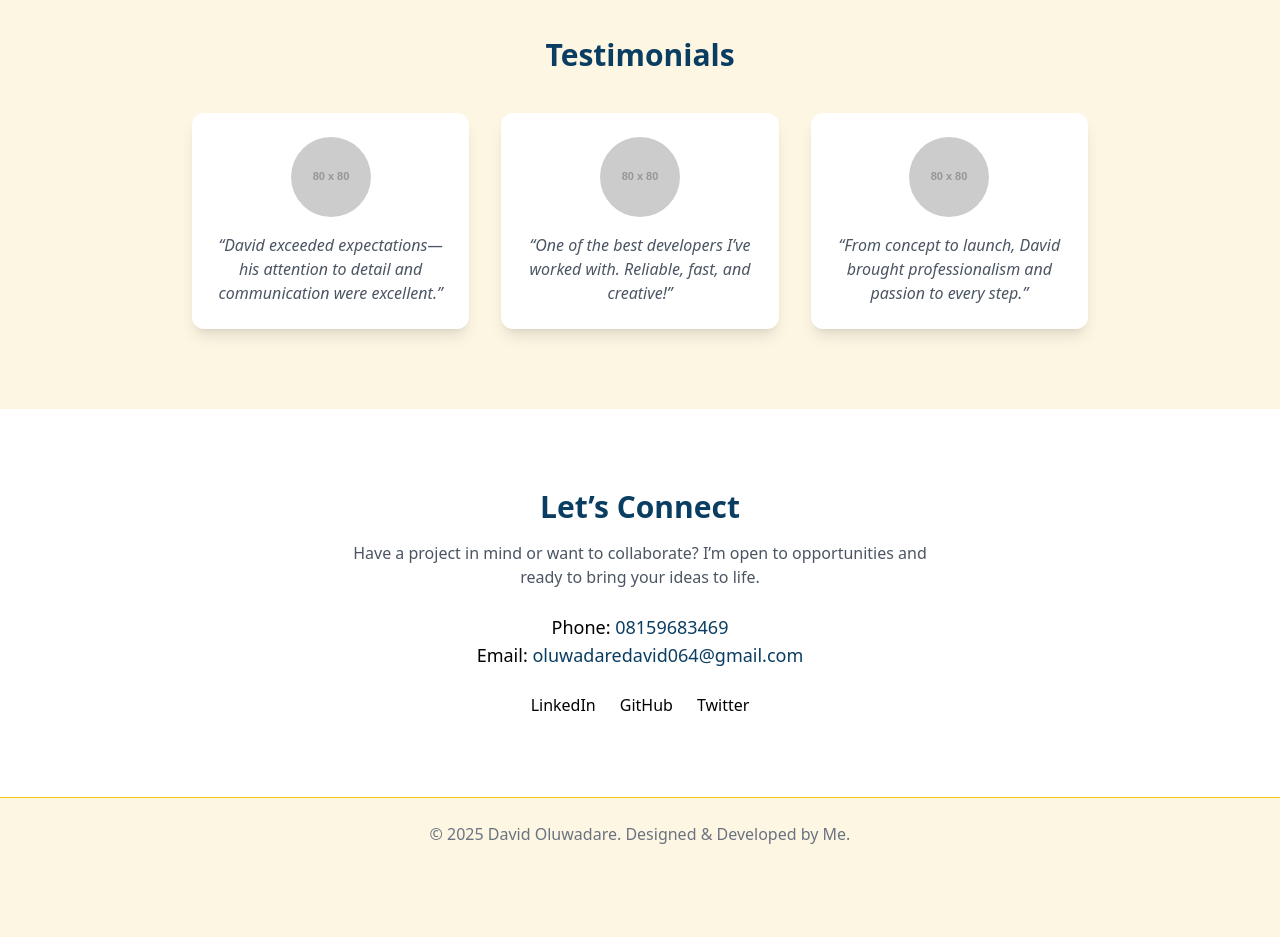
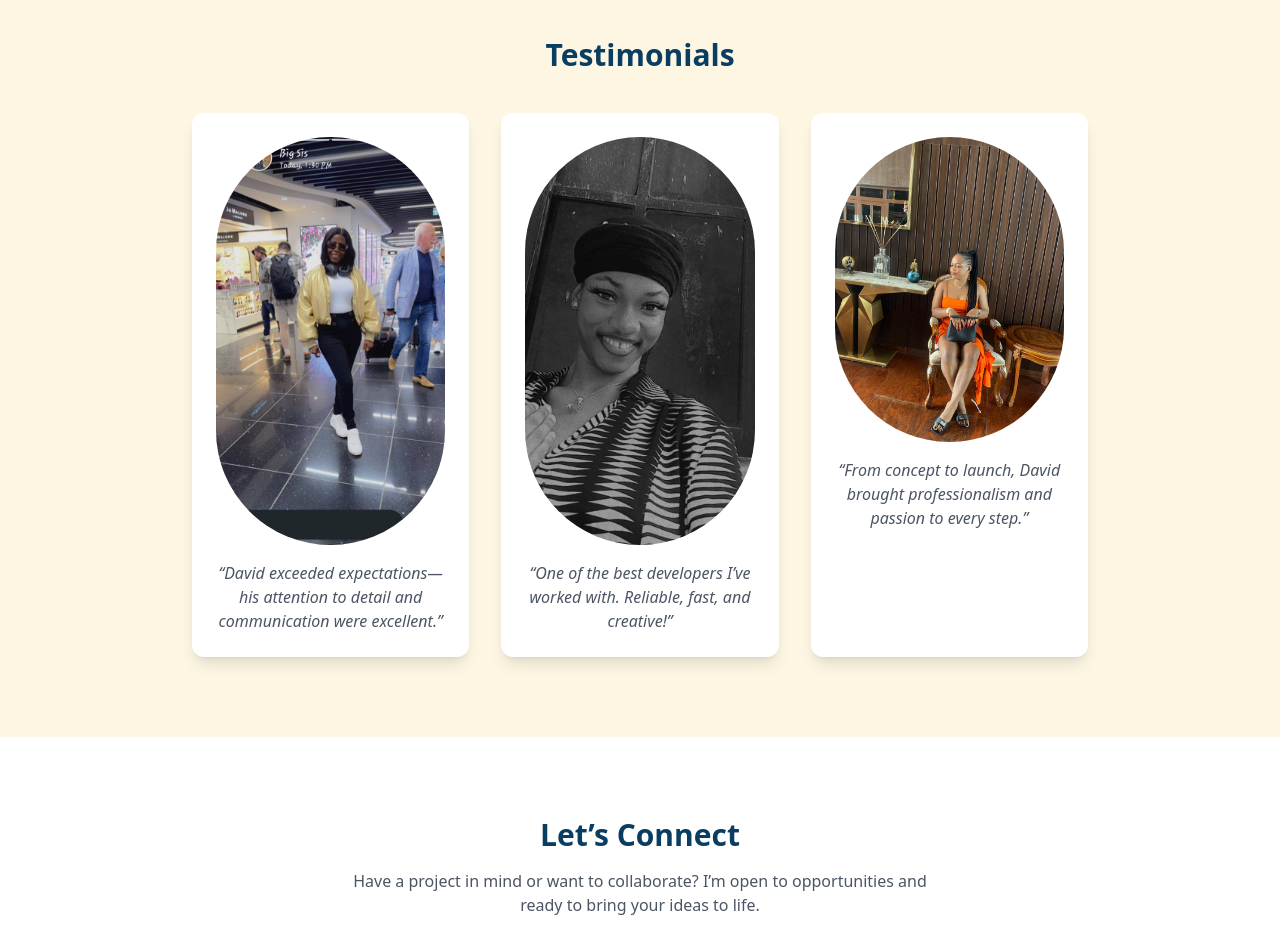
Before and after one commit to Opemzy15/david, a plain HTML site: page index.html in a window 1280 px wide. Shown: the part 3280-4217 px from the top of the page. Before the commit the page ends 4150 px from the top, so only its background shows below. Drawn offline with nearby package versions, Linux system fonts and the light colour scheme; placeholder pictures from the web are drawn by us.

Commit message:
Update index.html

```diff
--- a/index.html
+++ b/index.html
@@ -242,15 +242,15 @@
       <h3 class="text-3xl font-bold text-[var(--blue)] mb-10">Testimonials</h3>
       <div class="grid md:grid-cols-3 gap-8">
         <div class="bg-white p-6 rounded-xl shadow-lg">
-          <img src="https://via.placeholder.com/80" alt="Client 1" class="mx-auto rounded-full mb-4">
+          <img src="image/nn.jpg" alt="Client 1" class="mx-auto rounded-full mb-4">
           <p class="text-gray-600 italic">“David exceeded expectations—his attention to detail and communication were excellent.”</p>
         </div>
         <div class="bg-white p-6 rounded-xl shadow-lg">
-          <img src="https://via.placeholder.com/80" alt="Client 2" class="mx-auto rounded-full mb-4">
+          <img src="image/WhatsApp Image 2025-02-10 at 11.00.09_9a44df22.jpg" alt="Client 2" class="mx-auto rounded-full mb-4">
           <p class="text-gray-600 italic">“One of the best developers I’ve worked with. Reliable, fast, and creative!”</p>
         </div>
         <div class="bg-white p-6 rounded-xl shadow-lg">
-          <img src="https://via.placeholder.com/80" alt="Client 3" class="mx-auto rounded-full mb-4">
+          <img src="image/WhatsApp Image 2025-02-10 at 10.58.23_c0bc4ba6.jpg" alt="Client 3" class="mx-auto rounded-full mb-4">
           <p class="text-gray-600 italic">“From concept to launch, David brought professionalism and passion to every step.”</p>
         </div>
       </div>
```
